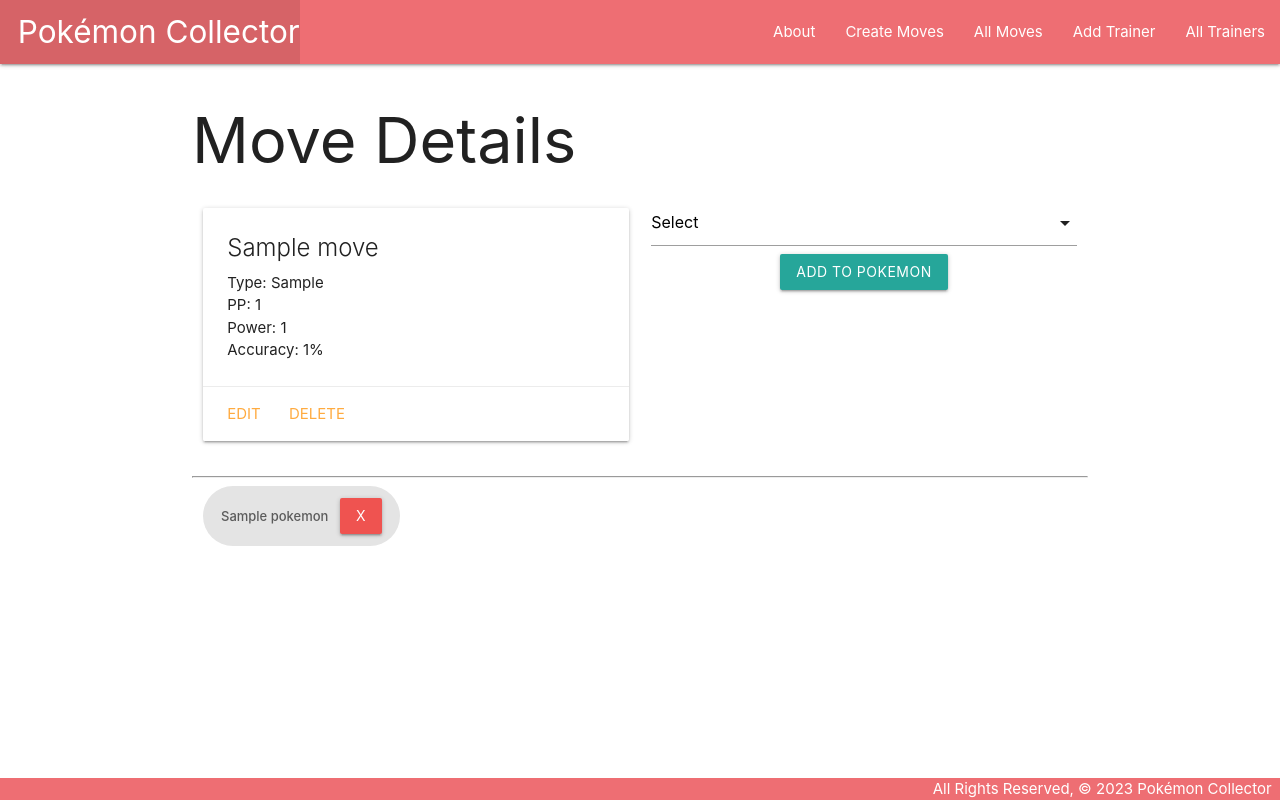
After one commit to barrientosjesus/pokemoncollector, a Django app: page /moves/1/ in a window 1280 px wide. The commit adds this page. Run offline with Django 4.2, Linux system fonts and the light colour scheme; tables that the repository leaves empty hold one stand-in row (values such as "Sample post").

Commit message:
Add Move model.Implement CRD functionality for Move. Add Many to Many relationship between moves and pokemon

```diff
--- a/main_app/admin.py
+++ b/main_app/admin.py
@@ -1,6 +1,7 @@
 from django.contrib import admin
-from .models import Pokemon, Trainer
+from .models import Pokemon, Trainer, Move
 
 # Register your models here.
 admin.site.register(Trainer)
 admin.site.register(Pokemon)
+admin.site.register(Move)
--- a/main_app/forms.py
+++ b/main_app/forms.py
@@ -1,5 +1,6 @@
 from django.forms import ModelForm
 from .models import Pokemon
+
 
 class PokemonForm(ModelForm):
     class Meta:
--- a/main_app/models.py
+++ b/main_app/models.py
@@ -1,5 +1,6 @@
 from django.db import models
 from django.urls import reverse
+
 
 class Trainer(models.Model):
     name = models.CharField(max_length=30)
@@ -12,6 +13,21 @@
     def get_absolute_url(self):
         return reverse('details', kwargs={'trainer_id': self.id})
 
+
+class Move(models.Model):
+    name = models.CharField(max_length=50)
+    type = models.CharField(max_length=50, default="Normal")
+    power_point = models.IntegerField("PP")
+    power = models.IntegerField()
+    accuracy = models.IntegerField()
+
+    def __str__(self):
+        return f"{self.name}"
+
+    def get_absolute_url(self):
+        return reverse('moves_detail', kwargs={'pk': self.id})
+
+
 class Pokemon(models.Model):
     pokedex_number = models.IntegerField("Pokedex Number")
     name = models.CharField(max_length=30)
@@ -19,6 +35,7 @@
     type = models.CharField("Pokemon Type", max_length=50, default='')
 
     trainer = models.ForeignKey(Trainer, on_delete=models.CASCADE)
+    moves = models.ManyToManyField(Move)
 
     def __str__(self):
         return f"{self.name} #{self.pokedex_number}"
--- a/main_app/static/css/style.css
+++ b/main_app/static/css/style.css
@@ -11,9 +11,17 @@
 footer.page-footer {
     padding-top: 0;
     text-align: right;
-    background-color: #ee1515;
+    background-color: #ee6e73;
 }
 
 nav {
-    background-color: #ee1515;
+    background-color: #ee6e73;
 }
+
+.chip {
+    display: flex;
+    height: 60px;
+    border-radius: 80px;
+    align-items: center;
+    justify-content: space-around;
+}
--- a/main_app/templates/base.html
+++ b/main_app/templates/base.html
@@ -8,9 +8,10 @@
     <meta name="viewport" content="width=device-width, initial-scale=1.0">
     <meta http-equiv="X-UA-Compatible" content="ie=edge">
     <title>Pokémon Collector</title>
+    <link href="https://fonts.googleapis.com/icon?family=Material+Icons" rel="stylesheet">
     <link rel="stylesheet" href="https://cdnjs.cloudflare.com/ajax/libs/materialize/1.0.0/css/materialize.min.css">
+    <script src="https://cdnjs.cloudflare.com/ajax/libs/materialize/1.0.0/js/materialize.min.js"></script>
     <link rel="stylesheet" href="{% static 'css/style.css' %}">
-  <script src="https://cdnjs.cloudflare.com/ajax/libs/materialize/1.0.0/js/materialize.min.js"></script>
 </head>
 
 <body>
@@ -22,6 +23,8 @@
             </ul>
             <ul class="right">
                 <li><a href="{% url 'about' %}">About</a></li>
+                <li><a href="{% url 'moves_create' %}">Create Moves</a></li>
+                <li><a href="{% url 'moves_index' %}">All Moves</a></li>
                 <li><a href="{% url 'trainer_create' %}">Add Trainer</a></li>
                 <li><a href="{% url 'index' %}">All Trainers</a></li>
             </ul>
--- /dev/null
+++ b/main_app/templates/main_app/move_detail.html
@@ -0,0 +1,61 @@
+{% extends 'base.html' %}
+{% block content %}
+
+    <h1>Move Details</h1>
+
+    <div class="row">
+        <div class="col s6 col-offset-3">
+            <div class="card">
+                <div class="card-content">
+                    <span class="card-title">{{ move.name }}</span>
+                    <p>Type: {{ move.type }}</p>
+                    <p>PP: {{ move.power_point }}</p>
+                    <p>Power: {{ move.power }}</p>
+                    <p>Accuracy: {{ move.accuracy }}%</p>
+                </div>
+                <div class="card-action">
+                    <a href="{% url 'moves_update' move.id %}">Edit</a>
+                    <a href="{% url 'moves_delete' move.id %}">Delete</a>
+                </div>
+            </div>
+        </div>
+        <div class="col s6 col-offset-3 center-align">
+            <form action="{% url 'assoc_pokemon' move.id %}" method="POST">
+                {% csrf_token %}
+                <select name="pokemon_id" id="{{ pokemon.id }}">
+                    <option value="pokemon" selected disabled>Select</option>
+                    {% for pokemon in pokemon_list %}
+                        <option value="{{ pokemon.id }}"{% if pokemon.id == selected_pokemon_id %} selected {% endif %}>
+                            {{ pokemon.name }}
+                        </option>
+                    {% endfor %}
+                </select>
+                <label for="{{ pokemon.id }}">Select Pokemon to give Move</label>
+                <button class="btn">Add to Pokemon</button>
+            </form>
+        </div>
+    </div>
+    <hr>
+    <div>
+        {% if move.pokemon_set.count %}
+            <div class="row">
+                {% for pokemon in move.pokemon_set.all %}
+                    <div class="col s3 col-offset-3">
+                        <form action="{% url 'remove_pokemon' move.id pokemon.id %}"
+                              method="POST">
+                            {% csrf_token %}
+                            <div class="chip">
+                                {{ pokemon.name }}
+                                <button class="waves-effect waves-light btn red lighten-1">X</button>
+                            </div>
+                        </form>
+                    </div>
+                {% endfor %}
+            </div>
+        {% endif %}
+    </div>
+    <script>
+        const selectEl = document.querySelectorAll('select');
+        M.FormSelect.init(selectEl)
+    </script>
+{% endblock %}
--- a/main_app/urls.py
+++ b/main_app/urls.py
@@ -10,4 +10,11 @@
     path('trainer/<int:pk>/update/', views.TrainerUpdate.as_view(), name='trainer_update'),
     path('trainer/<int:pk>/delete/', views.TrainerDelete.as_view(), name='trainer_delete'),
     path('trainer/<int:trainer_id>/add_pokemon/', views.add_pokemon, name='add_pokemon'),
+    path('moves/', views.MoveList.as_view(), name='moves_index'),
+    path('moves/<int:move_id>/', views.move_details, name='moves_detail'),
+    path('moves/create/', views.MoveCreate.as_view(), name='moves_create'),
+    path('moves/<int:pk>/update/', views.MoveUpdate.as_view(), name='moves_update'),
+    path('moves/<int:pk>/delete/', views.MoveDelete.as_view(), name='moves_delete'),
+    path('moves/<int:move_id>/assoc_pokemon/', views.assoc_pokemon, name='assoc_pokemon'),
+    path('moves/<int:move_id>/remove_pokemon/<int:pokemon_id>/', views.remove_pokemon, name='remove_pokemon'),
 ]
--- a/main_app/views.py
+++ b/main_app/views.py
@@ -1,14 +1,18 @@
 from django.shortcuts import render, redirect
 from django.views.generic.edit import CreateView, UpdateView, DeleteView
-from .models import Trainer
+from django.views.generic import ListView, DetailView
+from .models import Trainer, Move, Pokemon
 from .forms import PokemonForm
+
 
 # Create your views here.
 def home(request):
     return render(request, 'home.html')
 
+
 def about(request):
     return render(request, 'about.html')
+
 
 def trainer_index(request):
     trainer = Trainer.objects.all()
@@ -16,31 +20,74 @@
         'trainer': trainer,
     })
 
+
 def trainer_details(request, trainer_id):
     trainer = Trainer.objects.get(id=trainer_id)
     pokemon_form = PokemonForm()
     return render(request, 'trainer/details.html', {
         'trainer': trainer,
-        'pokemon_form': pokemon_form
+        'pokemon_form': pokemon_form,
     })
+
+
+def assoc_pokemon(request, move_id):
+    pokemon_id = str(request.POST['pokemon_id'])
+    Pokemon.objects.get(id=pokemon_id).moves.add(move_id)
+    return redirect('moves_detail', move_id=move_id)
+
+
+def remove_pokemon(request, move_id, pokemon_id):
+    Pokemon.objects.get(id=pokemon_id).moves.remove(move_id)
+    return redirect('moves_detail', move_id)
+
 
 def add_pokemon(request, trainer_id):
     form = PokemonForm(request.POST)
-    print(form.is_valid());
     if form.is_valid():
         new_pokemon = form.save(commit=False)
         new_pokemon.trainer_id = trainer_id
         new_pokemon.save()
     return redirect('details', trainer_id=trainer_id)
 
+
+def move_details(request, move_id):
+    move = Move.objects.get(id=move_id)
+    pokemon_list = Pokemon.objects.all()
+    return render(request, 'main_app/move_detail.html', {
+        'move': move,
+        'pokemon_list': pokemon_list
+    })
+
+
 class TrainerCreate(CreateView):
     model = Trainer
     fields = '__all__'
+
 
 class TrainerUpdate(UpdateView):
     model = Trainer
     fields = '__all__'
 
+
 class TrainerDelete(DeleteView):
     model = Trainer
     success_url = '/trainer'
+
+
+class MoveList(ListView):
+    model = Move
+
+
+class MoveCreate(CreateView):
+    model = Move
+    fields = '__all__'
+
+
+class MoveUpdate(UpdateView):
+    model = Move
+    fields = '__all__'
+
+
+class MoveDelete(DeleteView):
+    model = Move
+    success_url = '/moves'
```
Also changed, not shown: main_app/templates/main_app/move_confirm_delete.html (added, +13 -0 lines), main_app/templates/main_app/move_form.html (added, +16 -0 lines), main_app/templates/main_app/move_list.html (added, +20 -0 lines), main_app/templates/trainer/details.html (+7 -5 lines), main_app/migrations/0005_move_pokemon_moves.py (added), main_app/migrations/0006_move_type.py (added). Lines whose indentation alone changed are shown as unchanged.
